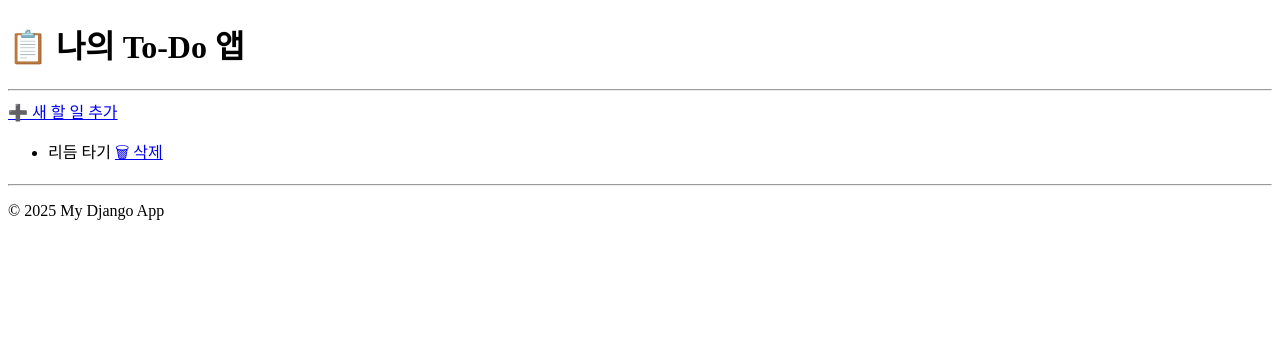
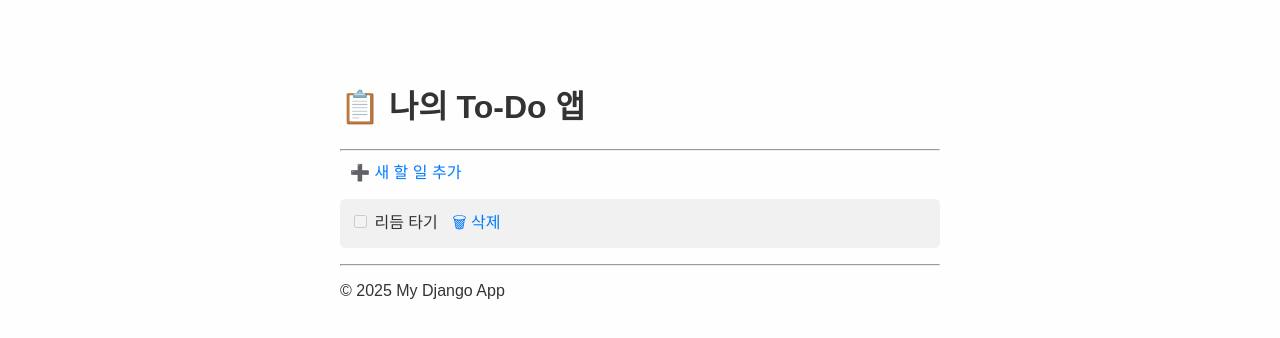
Before and after one commit to soooooo-prac/coding-challenge, a Django app: page / in a window 1280 px wide. Shown: the top 338 px of the page. Run offline with Django 5.2, Linux system fonts and the light colour scheme; data comes from the database, SQL or seed files in the repository; both versions use the stored data as it was after the commit.

Commit message:
CSS 스타일링 & 정리

```diff
--- /dev/null
+++ b/Django_project/mysite/todo/static/todo/style.css
@@ -0,0 +1,36 @@
+body {
+    font-family: Arial, sans-serif;
+    max-width: 600px;
+    margin: 40px auto;
+    padding: 20px;
+    background-color: #fefefe;
+    color: #333;
+}
+
+a {
+    text-decoration: none;
+    color: #007bff;
+    margin-left: 10px;
+}
+
+ul {
+    padding-left: 0;
+}
+
+li {
+    list-style: none;
+    background: #f1f1f1;
+    padding: 10px;
+    margin-bottom: 5px;
+    border-radius: 5px;
+}
+
+button {
+    margin-top: 10px;
+    padding: 6px 12px;
+    border: none;
+    background-color: #28a745;
+    color: white;
+    border-radius: 4px;
+    cursor: pointer;
+}
--- a/Django_project/mysite/todo/templates/todo/base.html
+++ b/Django_project/mysite/todo/templates/todo/base.html
@@ -4,6 +4,8 @@
 <head>
     <meta charset="UTF-8">
     <title>{% block title %}Django App{% endblock %}</title>
+    {% load static %}
+    <link rel="stylesheet" href="{% static 'todo/style.css' %}">
 </head>
 
 <body>
--- a/Django_project/mysite/todo/templates/todo/home.html
+++ b/Django_project/mysite/todo/templates/todo/home.html
@@ -7,6 +7,7 @@
 <ul>
     {% for todo in todos %}
     <li>
+        <input type="checkbox" {% if todo.is_done %}checked{% endif %} disabled>
         {{ todo.content }}
         <a href="/delete/{{ todo.id }}/">🗑 삭제</a>
     </li>
```
Also changed, not shown: Django_project/README.md (added), Django_project/mysite/db.sqlite3.
